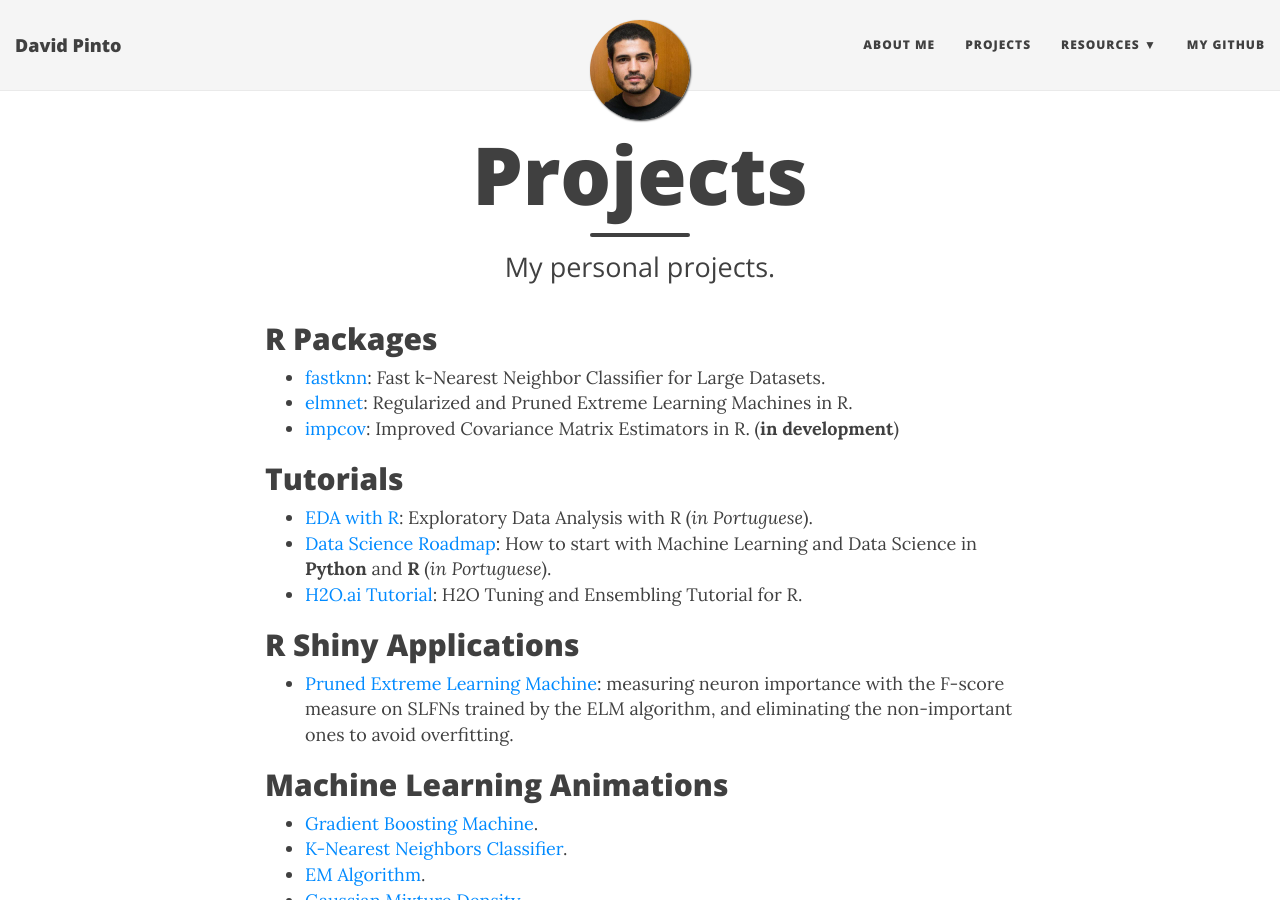
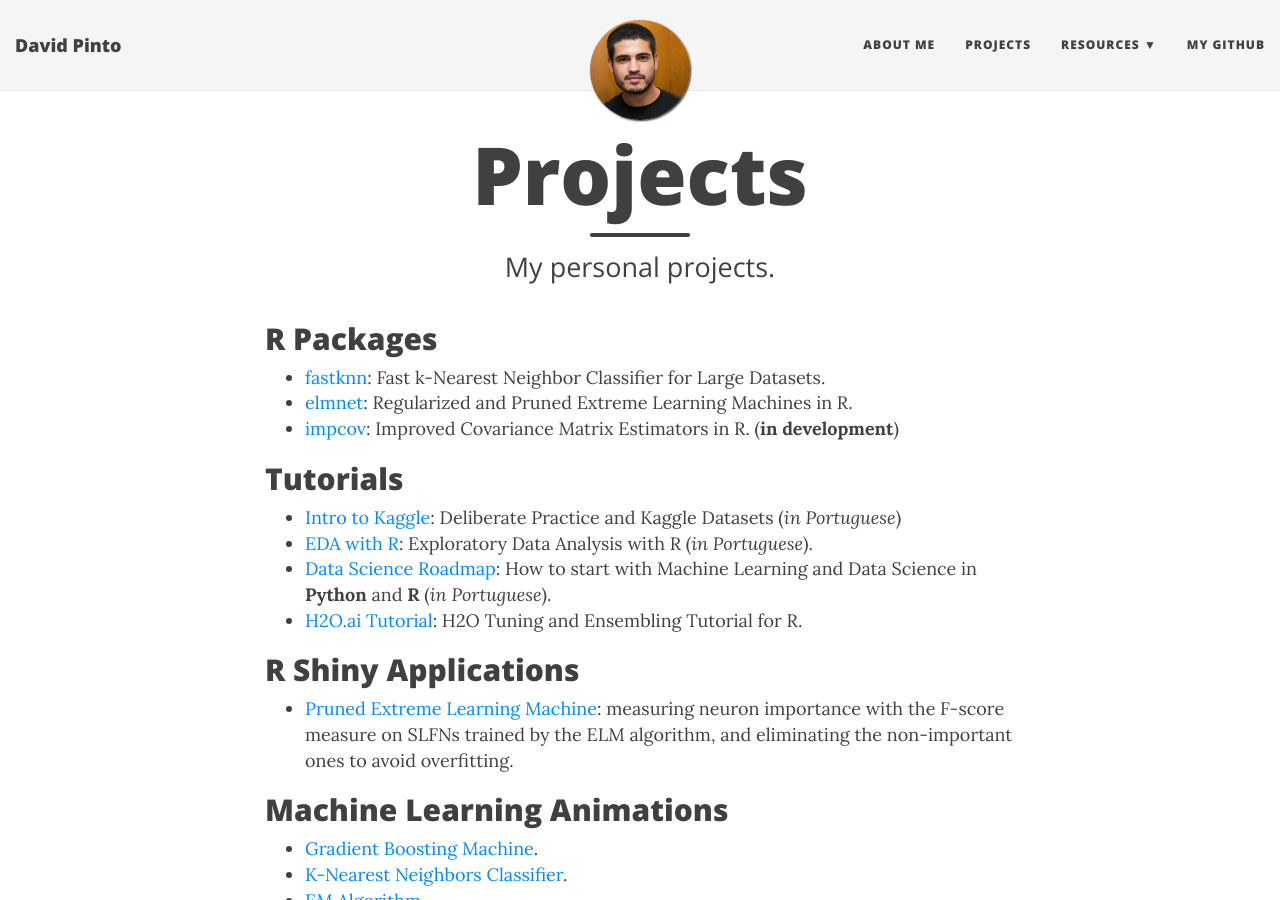
Before and after one commit to davpinto/davpinto.github.io, a Jekyll site: the page built from projects.md, in a window 1280 px wide and 900 px high. Built offline with Jekyll 4.4.1, drawn with Linux system fonts in a browser that asks for light colours; nearby versions of some CDN libraries; comment, search, counter and statistics services are not loaded; some of the changed lines change nothing that is shown.

Commit message:
Add tutorial on kaggle datasets

```diff
--- a/_config.yml
+++ b/_config.yml
@@ -27,7 +27,7 @@ navbar-links:
   Projects: "projects"
   Resources:
     - Beautiful Jekyll: "http://deanattali.com/beautiful-jekyll/"
-    - Learn markdown: "http://www.markdowntutorial.com/"
+    - Learn markdown: "https://guides.github.com/features/mastering-markdown/"
     - RMarkdown: "http://rmarkdown.rstudio.com/"
     - GitHub Pages: "https://pages.github.com/"
     - R Cheatsheets: "https://www.rstudio.com/resources/cheatsheets/"
--- a/projects.md
+++ b/projects.md
@@ -13,6 +13,7 @@ comments: true
 
 ## Tutorials
 
+- [Intro to Kaggle](https://davpinto.github.io/mmlbh-kaggle): Deliberate Practice and Kaggle Datasets (*in Portuguese*)
 - [EDA with R](https://davpinto.github.io/mmlbh-eda): Exploratory Data Analysis with R (*in Portuguese*).
 - [Data Science Roadmap](http://davpinto.com/ml-presentation): How to start with Machine Learning and Data Science in **Python** and **R** (*in Portuguese*).
 - [H2O.ai Tutorial](https://davpinto.github.io/h2o-tutorial/): H2O Tuning and Ensembling Tutorial for R.
```
